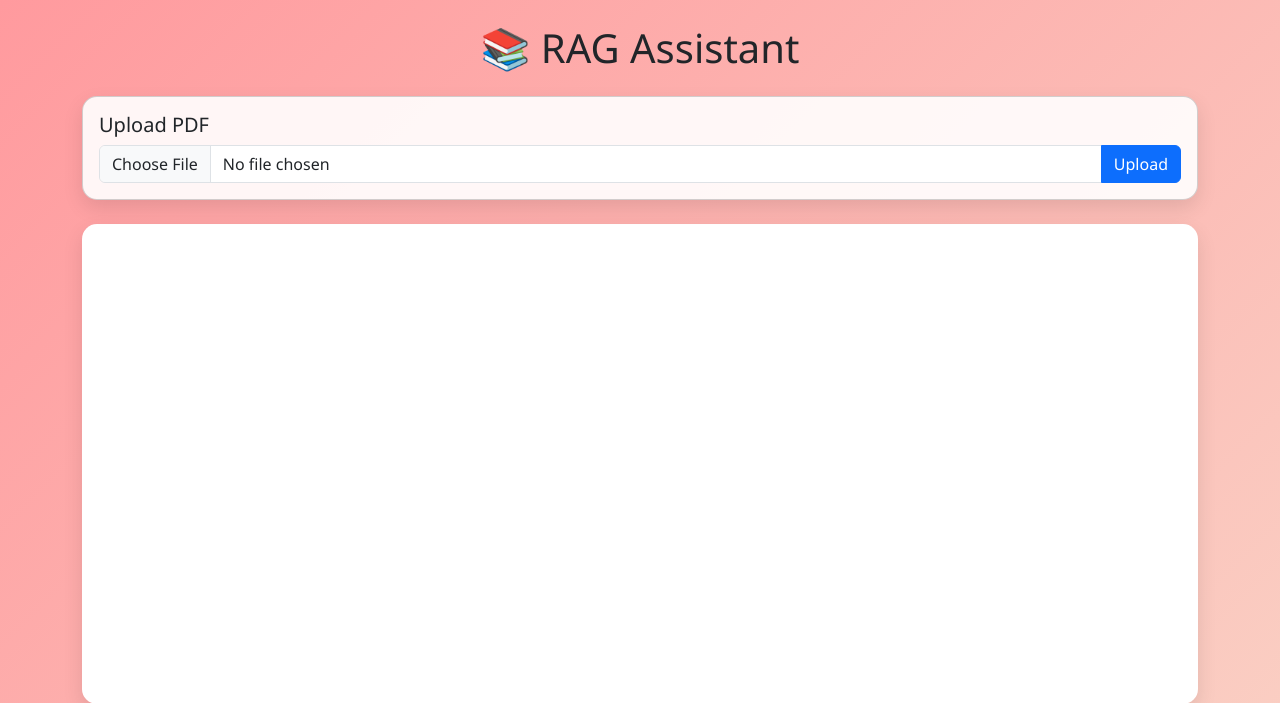
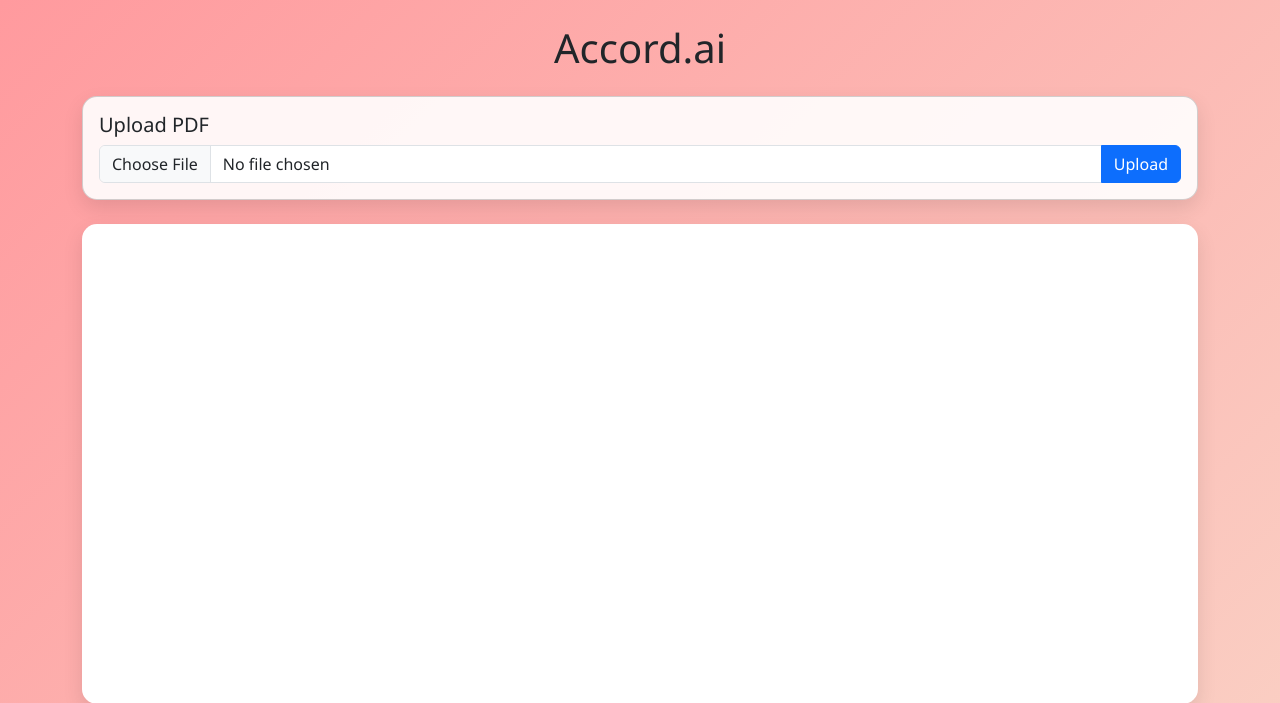
Before and after one commit to Anchal1811/AI-AGENT, a Flask app: page / in a window 1280 px wide. Shown: the top 703 px of the page. Run offline with Flask 3, Linux system fonts and the light colour scheme.

Commit message:
oppsie-woopsie

```diff
--- a/templates/index.html
+++ b/templates/index.html
@@ -57,7 +57,7 @@
 </head>
 <body>
   <div class="container py-4">
-    <h1 class="text-center mb-4">📚 RAG Assistant</h1>
+    <h1 class="text-center mb-4">Accord.ai</h1>
 
     <!-- Flash messages -->
     {% with messages = get_flashed_messages(with_categories=true) %}
```
Also changed, not shown: rag_backend.py (+0 -26 lines), chroma_db/chroma.sqlite3, 4 other files.
